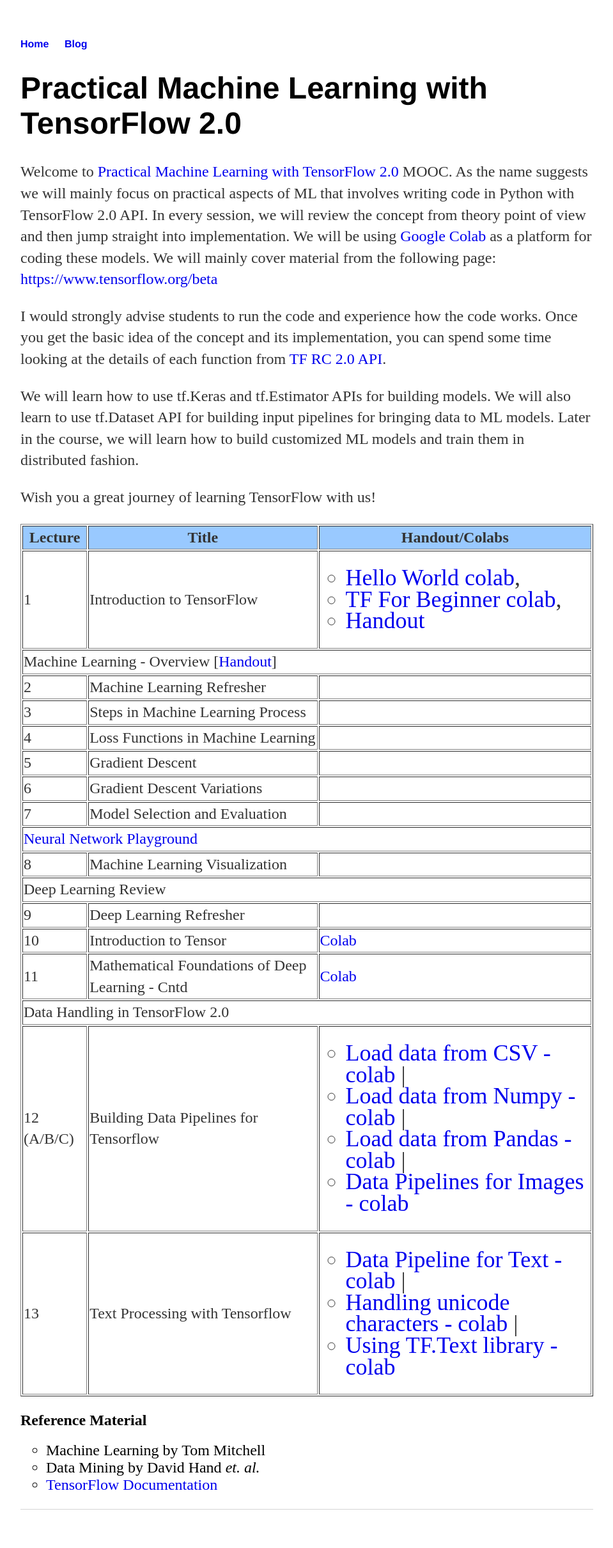
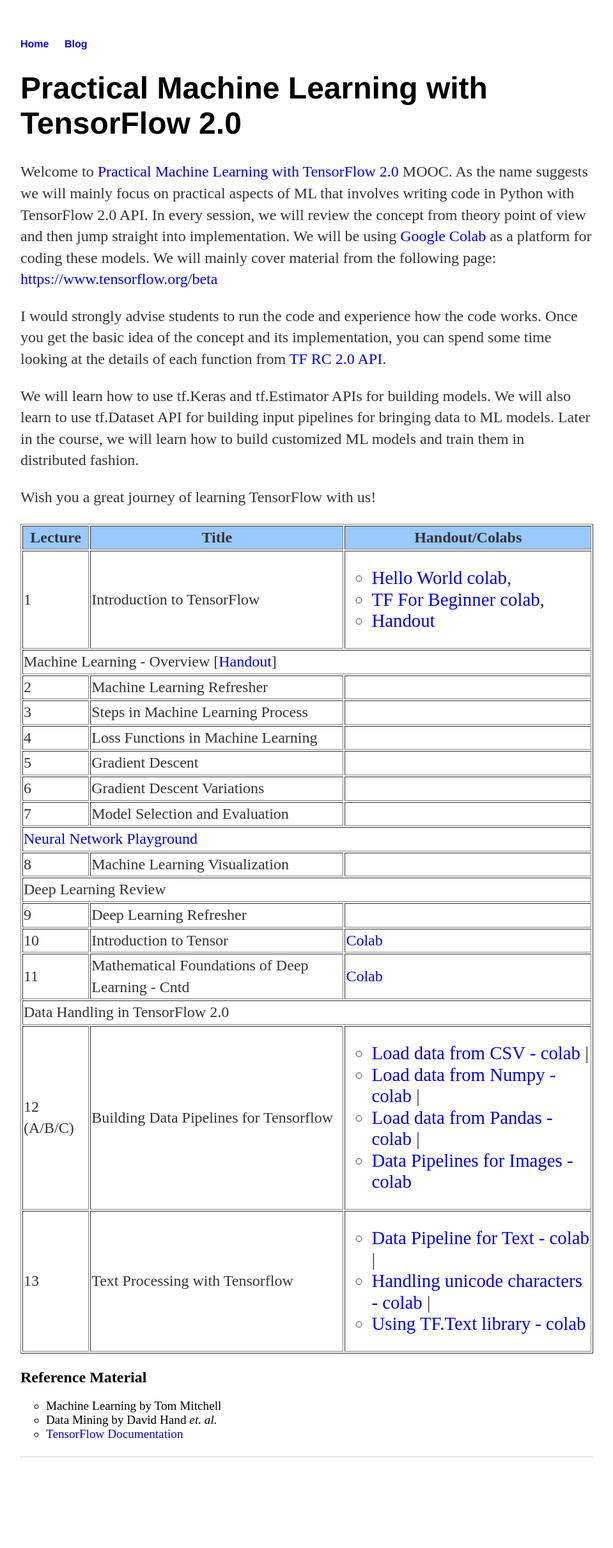
Before and after one commit to tfindiamooc/tfindiamooc.github.io, a Jekyll site: the page built from index.html, in a window 1280 px wide. Shown: the whole page at 64% size, without its empty margins (160-1119 px from the left). Built offline with Jekyll 4.4.1, drawn with Linux system fonts in a browser that asks for light colours; after the commit the page ends 2338 px from its top, so only the background shows below that.

Commit message:
Update main.css

```diff
--- a/css/main.css
+++ b/css/main.css
@@ -38,14 +38,8 @@
     font-size: .8em;
 }
 div ul li {
-    font-size: 1.5em;
+    font-size: 1.2em;
     list-style: circle;
-    #font-family:'Helvetica', 'Arial', 'Sans-Serif';
-}
-ul li a {
-    font-size: 1.0em;
-    text-decoration: none;
-    # color: #999;
     #font-family:'Helvetica', 'Arial', 'Sans-Serif';
 }
 ul.posts {
```
